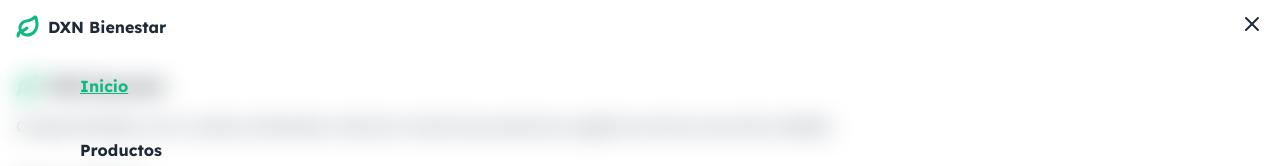
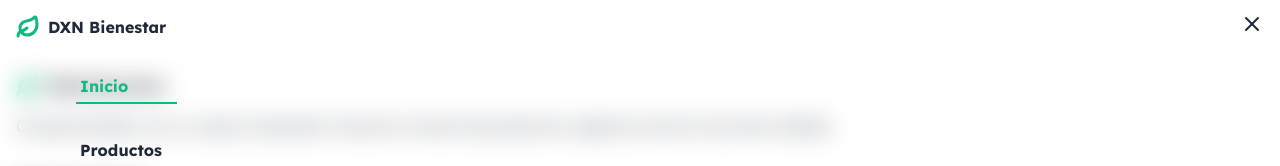
Before and after one commit to San-Tri/dxn_bienestar, a React (Vite) app: page / in a window 1280 px wide. Both pictures are taken after a click on the button 1252 px from the left and 24 px from the top of the page. Shown: the top 166 px of the page. Built offline with nearby package versions, Linux system fonts and the light colour scheme.

Commit message:
style: agregar el Active State a los accesos directos

```diff
--- a/src/components/Header.tsx
+++ b/src/components/Header.tsx
@@ -48,7 +48,7 @@ function Header() {
                 ) : (
                   <a
                     href="#"
-                    className="font-bold font-['Lexend'] text-[#10B981] underline"
+                    className="font-bold font-['Lexend'] text-[#10B981] relative after:content-[''] after:absolute after:bg-[#10B981] after:w-[210%] after:h-0.5 after:-bottom-2 after:-left-1"
                   >
                     Inicio
                   </a>
```
